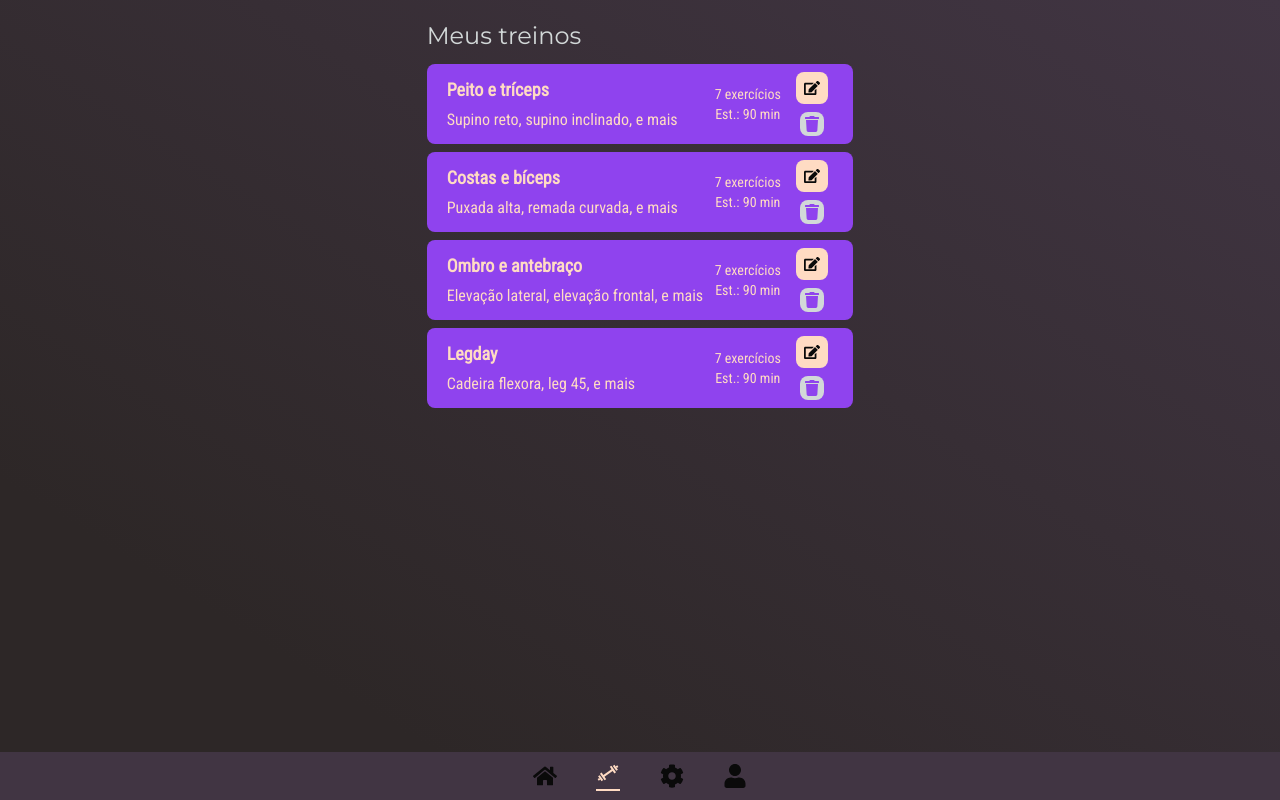
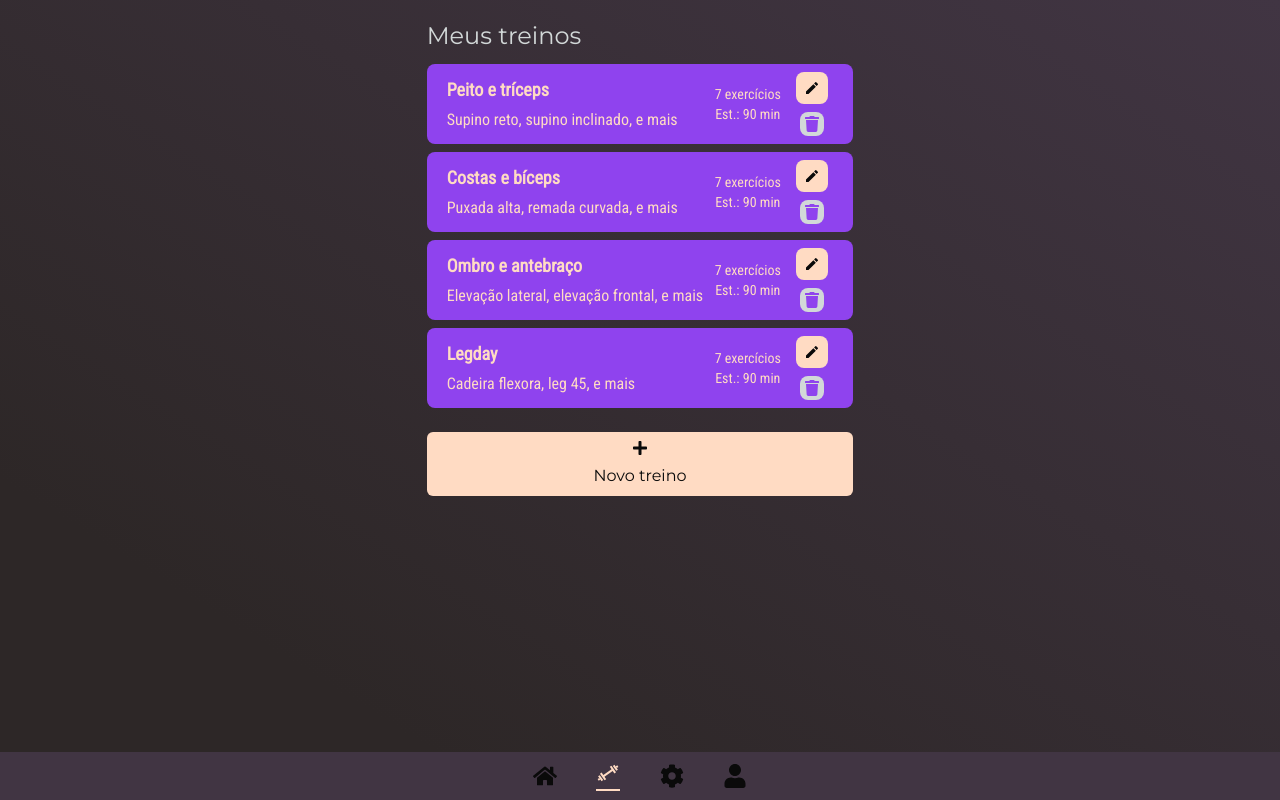
Before and after one commit to gabrielluizcm/musclify, a React (Vite) app in the folder frontend/: page /treinos in a window 1280 px wide. Built offline with nearby package versions, Linux system fonts and the light colour scheme.

Commit message:
Add 'New routine' button - not yet functional

```diff
--- /dev/null
+++ b/frontend/src/components/AddButton/index.tsx
@@ -0,0 +1,19 @@
+import { Link } from 'react-router-dom';
+import { FaPlus } from 'react-icons/fa';
+
+type AddButtonProps = {
+  to: string;
+  children: string;
+}
+
+export default function AddButton(props: AddButtonProps) {
+  return (
+    <Link
+      className="w-full flex flex-col items-center justify-center bg-salmon
+        text-faux-black font-montserrat rounded-md mt-3 py-2 gap-2"
+      to={props.to}>
+      <FaPlus />
+      {props.children}
+    </Link>
+  )
+}
--- a/frontend/src/components/NavMenu/NavMenuIcon.tsx
+++ b/frontend/src/components/NavMenu/NavMenuIcon.tsx
@@ -1,4 +1,4 @@
-import { useLocation } from 'react-router-dom';
+import { useLocation, Link } from 'react-router-dom';
 
 type NavMenuIconProps = {
   to: string;
@@ -8,9 +8,9 @@ type NavMenuIconProps = {
 export default function NavMenuIcon(props: NavMenuIconProps) {
   const { pathname } = useLocation();
   return (
-    <a href={props.to} className={`text-2xl hover:text-salmon transition-all
+    <Link to={props.to} className={`text-2xl hover:text-salmon transition-all
       ${pathname === props.to ? 'text-salmon border-b-2 pb-1' : 'text-faux-black'}`}>
       {props.children}
-    </a>
+    </Link>
   )
 }
--- a/frontend/src/components/RoutineCard/RoutineCardAction.tsx
+++ b/frontend/src/components/RoutineCard/RoutineCardAction.tsx
@@ -1,4 +1,5 @@
-import { FaPlay, FaEdit, FaTrash } from 'react-icons/fa';
+import { FaPlay, FaTrash } from 'react-icons/fa';
+import { MdEdit } from 'react-icons/md';
 
 type RoutineCardActionProps = {
   type: 'start' | 'edit' | 'delete';
@@ -16,7 +17,7 @@ export default function RoutineCardAction(props: RoutineCardActionProps) {
       break;
     case 'edit':
       classes = 'bg-salmon text-faux-black hover:bg-salmon/75 hover:text-faux-black/75 p-2';
-      Icon = FaEdit;
+      Icon = MdEdit;
       break;
     case 'delete':
       classes = 'bg-light-silver text-lavander-indigo hover:bg-light-silver/75 hover:text-lavander-indigo/75 p-1';
--- a/frontend/src/pages/Routines/index.tsx
+++ b/frontend/src/pages/Routines/index.tsx
@@ -1,5 +1,6 @@
 import { RoutineCard } from "../../components/RoutineCard";
 import NavMenu from "../../components/NavMenu";
+import AddButton from "../../components/AddButton";
 
 export default function RoutinesPage() {
   //mockup
@@ -60,8 +61,8 @@ export default function RoutinesPage() {
             </RoutineCard.Card>
           )}
         </ul>
+        <AddButton to="/treinos">Novo treino</AddButton>
       </main>
-
       <NavMenu />
     </>
   )
```
